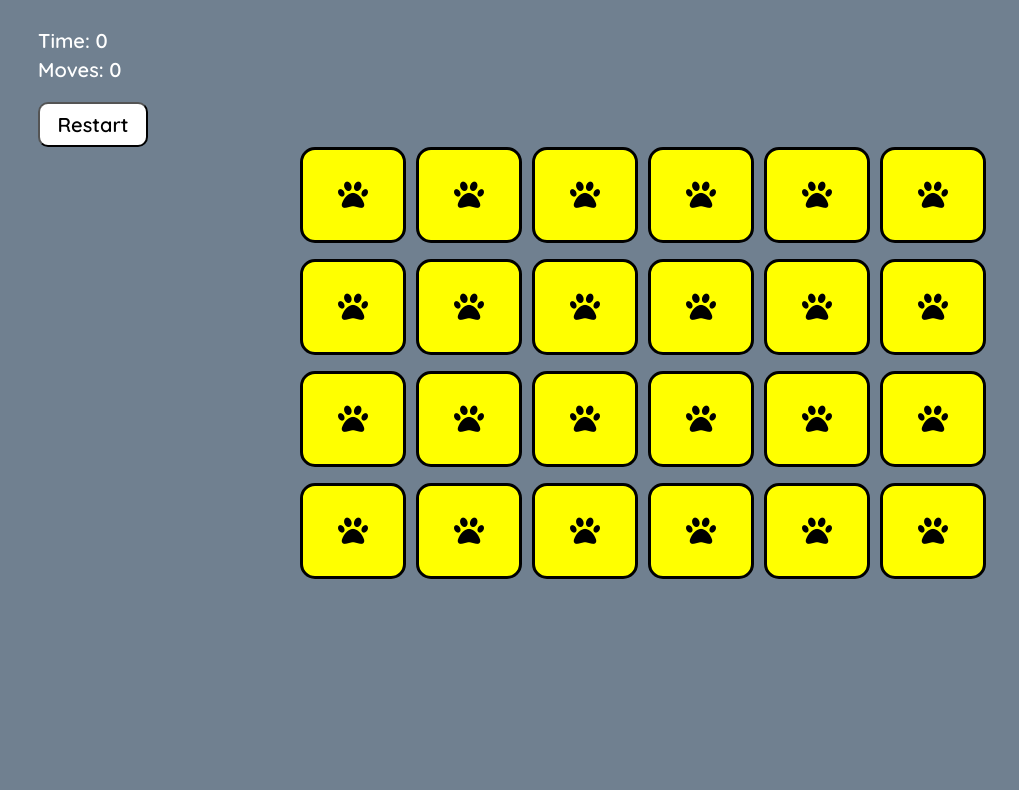
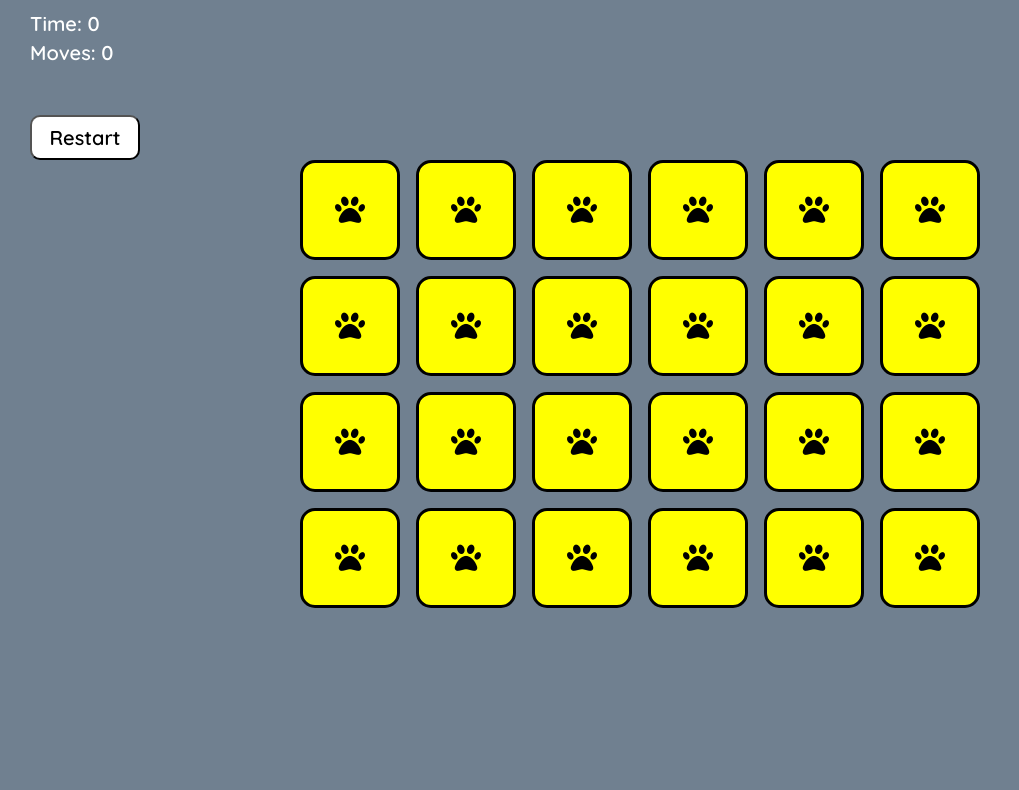
Before and after one commit to tinawernersson/animals-memory-game, a plain HTML site: page index.html in a window 1280 px wide. Shown: the part 83-873 px from the top of the page, without its empty margins (0-1019 px from the left). Before the commit the page ends 800 px from the top, so only its background shows below. Drawn offline with Linux system fonts and the light colour scheme; a web font is replaced by a local one.

Commit message:
fix divs in game-area. add asterisk style in css file

```diff
--- a/assets/css/style.css
+++ b/assets/css/style.css
@@ -1,4 +1,10 @@
 @import url('https://fonts.googleapis.com/css2?family=Noto+Color+Emoji&family=Nunito:wght@300&family=Quicksand:wght@600;700&display=swap');
+
+* {
+    margin: 0;
+    padding: 0;
+    box-sizing: border-box;
+}
 
 body {
 max-width: 100vw;
@@ -27,6 +33,7 @@ p {
     justify-content: flex-start;
     width: 100px;
     margin-left: 30px;
+    margin-top: 50px;
 
 }
 
@@ -78,8 +85,14 @@ transform: rotateY( 180deg );
 
 .card-front {
     height: 100%;
+
     transform: rotateX(0deg);
     -webkit-transform: rotateX(0deg);
+  }
+
+  /*This code makes the card shrink to 97% of it's size when clicking on it*/
+  .card-front:active {
+transform: scale(.97);
   }
 
 .game-area {
@@ -92,7 +105,7 @@ transform: rotateY( 180deg );
       }
 
     .game-area > div {
-        height: 90px;
+        height: 100px;
         width: 100px;
         border-radius: 15px;
         background-color: yellow;
--- a/index.html
+++ b/index.html
@@ -25,56 +25,56 @@
 </div>
 
   <!--Container with memory card game, when clicking on first card, the game and timer starts-->
-  <div class="game-area">
-    <div class="card-front"><i class="fa-solid fa-paw"></i></div>
-    <div class="card-back" id="cat"><img src="./assets/images/cat.jpg" alt="cat"></div>
-    <div class="card-front"><i class="fa-solid fa-paw"></i></div>
-    <div class="card-back" id="cow"><img src="./assets/images/cow.jpg" alt="cow"></div>
-    <div class="card-front"><i class="fa-solid fa-paw"></i></div>
-    <div class="card-back" id="dog"><img src="./assets/images/dog.jpg" alt="dog"></div>
-    <div class="card-front"><i class="fa-solid fa-paw"></i></div>
-    <div class="card-back" id="elephant"><img src="./assets/images/elephant.jpg" alt="elephant"></div>
-    <div class="card-front"><i class="fa-solid fa-paw"></i></div>
-    <div class="card-back" id="guinea-pig"><img src="./assets/images/guinea-pig.jpg" alt="guinea-pig"></div>
-    <div class="card-front"><i class="fa-solid fa-paw"></i></div>
-    <div class="card-back" id="horse"><img src="./assets/images/horse.jpg" alt="horse"></div>
-    <div class="card-front"><i class="fa-solid fa-paw"></i></div>
-    <div class="card-back" id="lamb"><img src="./assets/images/lamb.jpg" alt="lamb"></div>
-    <div class="card-front"><i class="fa-solid fa-paw"></i></div>
-    <div class="card-back" id="butterfly-fish"><img src="./assets/images/lemon-butterflyfish.jpg" alt="lemon-butterflyfish"></div>
-    <div class="card-front"><i class="fa-solid fa-paw"></i></div>
-    <div class="card-back" id="lion"><img src="./assets/images/lion.jpg" alt="lion"></div>
-    <div class="card-front"><i class="fa-solid fa-paw"></i></div>
-    <div class="card-back" id="monkey"><img src="./assets/images/monkey.jpg" alt="monkey"></div>
-    <div class="card-front"><i class="fa-solid fa-paw"></i></div>
-    <div class="card-back" id="mouse"><img src="./assets/images/mouse.jpg" alt="mouse"></div>
-    <div class="card-front"><i class="fa-solid fa-paw"></i></div>
-    <div class="card-back" id="owl"><img src="./assets/images/owl.jpg" alt="owl"></div>
-    <div class="card-front"><i class="fa-solid fa-paw"></i></div>
-    <div class="card-back" id="cat"><img src="./assets/images/cat.jpg" alt="cat"></div>
-    <div class="card-front"><i class="fa-solid fa-paw"></i></div>
-    <div class="card-back" id="cow"><img src="./assets/images/cow.jpg" alt="cow"></div>
-    <div class="card-front"><i class="fa-solid fa-paw"></i></div>
-    <div class="card-back" id="dog"><img src="./assets/images/dog.jpg" alt="dog"></div>
-    <div class="card-front"><i class="fa-solid fa-paw"></i></div>
-    <div class="card-back" id="elephant"><img src="./assets/images/elephant.jpg" alt="elephant"></div>
-    <div class="card-front"><i class="fa-solid fa-paw"></i></div>
-    <div class="card-back" id="guinea-pig"><img src="./assets/images/guinea-pig.jpg" alt="guinea-pig"></div>
-    <div class="card-front"><i class="fa-solid fa-paw"></i></div>
-    <div class="card-back" id="horse"><img src="./assets/images/horse.jpg" alt="horse"></div>
-    <div class="card-front"><i class="fa-solid fa-paw"></i></div>
-    <div class="card-back" id="lamb"><img src="./assets/images/lamb.jpg" alt="lamb"></div>
-    <div class="card-front"><i class="fa-solid fa-paw"></i></div>
-    <div class="card-back" id="butterfly-fish"><img src="./assets/images/lemon-butterflyfish.jpg" alt="lemon-butterflyfish"></div>
-    <div class="card-front"><i class="fa-solid fa-paw"></i></div>
-    <div class="card-back" id="lion"><img src="./assets/images/lion.jpg" alt="lion"></div>
-    <div class="card-front"><i class="fa-solid fa-paw"></i></div>
-    <div class="card-back" id="monkey"><img src="./assets/images/monkey.jpg" alt="monkey"></div>
-    <div class="card-front"><i class="fa-solid fa-paw"></i></div>
-    <div class="card-back" id="mouse"><img src="./assets/images/mouse.jpg" alt="mouse"></div>
-    <div class="card-front"><i class="fa-solid fa-paw"></i></div>
-    <div class="card-back" id="owl"><img src="./assets/images/owl.jpg" alt="owl"></div>
-  </div>
+  <section class="game-area">
+    <div class="card-front"><i class="fa-solid fa-paw"></i>
+    <img class="card-back" id="cat" src="./assets/images/cat.jpg" alt="cat"></div>
+    <div class="card-front"><i class="fa-solid fa-paw"></i>
+    <img class="card-back" id="cow" src="./assets/images/cow.jpg" alt="cow"></div>
+    <div class="card-front"><i class="fa-solid fa-paw"></i>
+    <img class="card-back" id="dog" src="./assets/images/dog.jpg" alt="dog"></div>
+    <div class="card-front"><i class="fa-solid fa-paw"></i>
+    <img class="card-back" id="elephant" src="./assets/images/elephant.jpg" alt="elephant"></div>
+    <div class="card-front"><i class="fa-solid fa-paw"></i>
+    <img class="card-back" id="guinea-pig" src="./assets/images/guinea-pig.jpg" alt="guinea-pig"></div>
+    <div class="card-front"><i class="fa-solid fa-paw"></i>
+    <img class="card-back" id="horse" src="./assets/images/horse.jpg" alt="horse"></div>
+    <div class="card-front"><i class="fa-solid fa-paw"></i>
+    <img class="card-back" id="lamb" src="./assets/images/lamb.jpg" alt="lamb"></div>
+    <div class="card-front"><i class="fa-solid fa-paw"></i>
+    <img class="card-back" id="butterfly-fish" src="./assets/images/lemon-butterflyfish.jpg" alt="lemon-butterflyfish"></div>
+    <div class="card-front"><i class="fa-solid fa-paw"></i>
+    <img class="card-back" id="lion" src="./assets/images/lion.jpg" alt="lion"></div>
+    <div class="card-front"><i class="fa-solid fa-paw"></i>
+    <img class="card-back" id="monkey" src="./assets/images/monkey.jpg" alt="monkey"></div>
+    <div class="card-front"><i class="fa-solid fa-paw"></i>
+    <img class="card-back" id="mouse" src="./assets/images/mouse.jpg" alt="mouse"></div>
+    <div class="card-front"><i class="fa-solid fa-paw"></i>
+    <img class="card-back" id="owl" src="./assets/images/owl.jpg" alt="owl"></div>
+    <div class="card-front"><i class="fa-solid fa-paw"></i>
+    <img class="card-back" id="cat" src="./assets/images/cat.jpg" alt="cat"></div>
+    <div class="card-front"><i class="fa-solid fa-paw"></i>
+    <img class="card-back" id="cow" src="./assets/images/cow.jpg" alt="cow"></div>
+    <div class="card-front"><i class="fa-solid fa-paw"></i>
+    <img class="card-back" id="dog" src="./assets/images/dog.jpg" alt="dog"></div>
+    <div class="card-front"><i class="fa-solid fa-paw"></i>
+    <img class="card-back" id="elephant" src="./assets/images/elephant.jpg" alt="elephant"></div>
+    <div class="card-front"><i class="fa-solid fa-paw"></i>
+    <img class="card-back" id="guinea-pig" src="./assets/images/guinea-pig.jpg" alt="guinea-pig"></div>
+    <div class="card-front"><i class="fa-solid fa-paw"></i>
+    <img class="card-back" id="horse" src="./assets/images/horse.jpg" alt="horse"></div>
+    <div class="card-front"><i class="fa-solid fa-paw"></i>
+    <img class="card-back" id="lamb" src="./assets/images/lamb.jpg" alt="lamb"></div>
+    <div class="card-front"><i class="fa-solid fa-paw"></i>
+    <img class="card-back" id="butterfly-fish" src="./assets/images/lemon-butterflyfish.jpg" alt="lemon-butterflyfish"></div>
+    <div class="card-front"><i class="fa-solid fa-paw"></i>
+    <img class="card-back" id="lion" src="./assets/images/lion.jpg" alt="lion"></div>
+    <div class="card-front"><i class="fa-solid fa-paw"></i>
+    <img class="card-back" id="monkey" src="./assets/images/monkey.jpg" alt="monkey"></div>
+    <div class="card-front"><i class="fa-solid fa-paw"></i>
+    <img class="card-back" id="mouse" src="./assets/images/mouse.jpg" alt="mouse"></div>
+    <div class="card-front"><i class="fa-solid fa-paw"></i>
+    <img class="card-back" id="owl" src="./assets/images/owl.jpg" alt="owl"></div>
+  </section>
 <!-- Script -->
 <script src="script.js"></script>
 </body>
--- a/script.js
+++ b/script.js
@@ -14,6 +14,7 @@ const lionCard = document.getElementById('lion');
 const monkeyCard = document.getElementById('monkey');
 const mouseCard = document.getElementById('mouse');
 const owlCard = document.getElementById('owl');
+const
 
 //Event listeners
 restartButton.addEventListener('click', restartGame); {
```
